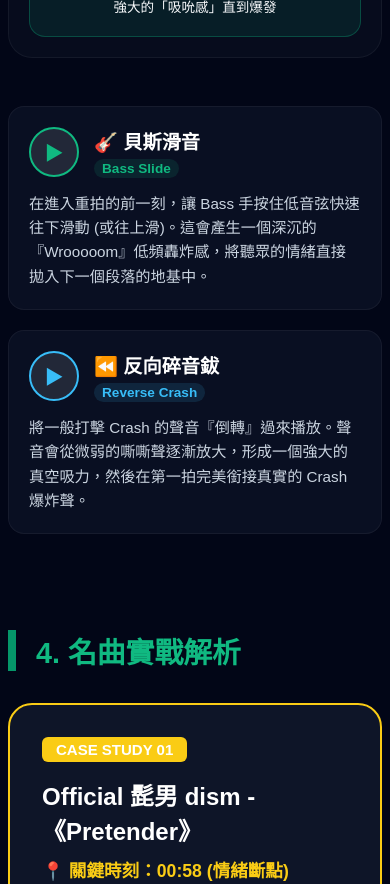
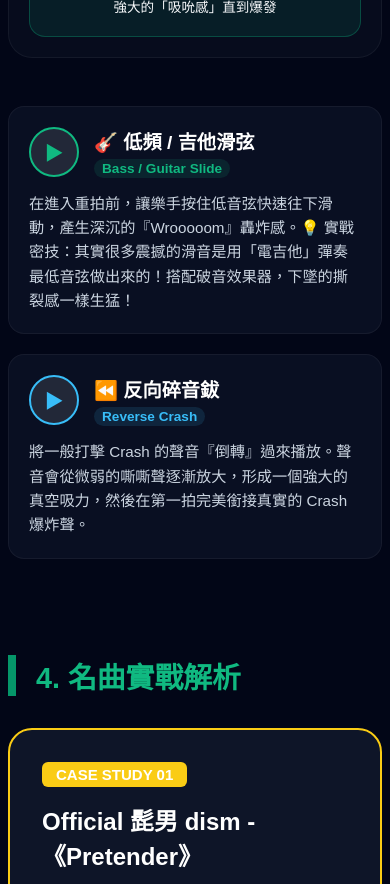
Before and after one commit to lifreedomstudio/lifreedom-studio, a Next.js app: page /courses/arrangement/dynamics-training in a window 390 px wide. Shown: the part 4260-5144 px from the top of the page. Built offline with nearby package versions, Linux system fonts and the light colour scheme.

Commit message:
Fix all mobile layouts and font sizes

```diff
--- a/src/app/courses/arrangement/dynamics-training/page.tsx
+++ b/src/app/courses/arrangement/dynamics-training/page.tsx
@@ -287,9 +287,9 @@
                     {/* 互動音效展示區 */}
                     <div style={{ display: 'grid', gridTemplateColumns: isMobile ? '1fr' : '1fr 1fr', gap: '20px' }}>
                         <TransitionCard
-                            title="貝斯滑音"
-                            subtitle="Bass Slide"
-                            desc="在進入重拍的前一刻，讓 Bass 手按住低音弦快速往下滑動 (或往上滑)。這會產生一個深沉的『Wrooooom』低頻轟炸感，將聽眾的情緒直接拋入下一個段落的地基中。"
+                            title="低頻 / 吉他滑弦"
+                            subtitle="Bass / Guitar Slide"
+                            desc="在進入重拍前，讓樂手按住低音弦快速往下滑動，產生深沉的『Wrooooom』轟炸感。💡 實戰密技：其實很多震撼的滑音是用「電吉他」彈奏最低音弦做出來的！搭配破音效果器，下墜的撕裂感一樣生猛！"
                             audioSrc="/audio/bass-slide.mp3"
                             color="#10b981"
                             icon="🎸"
```
